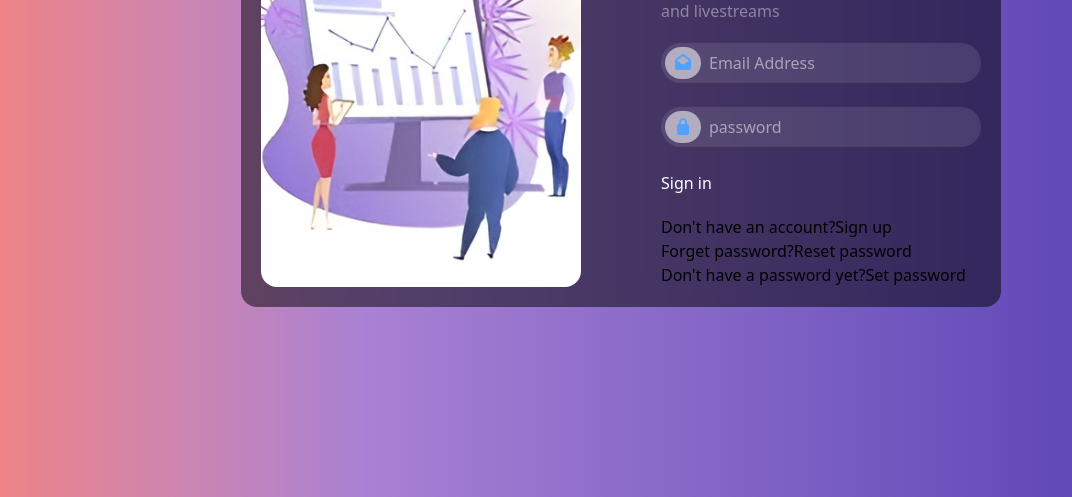
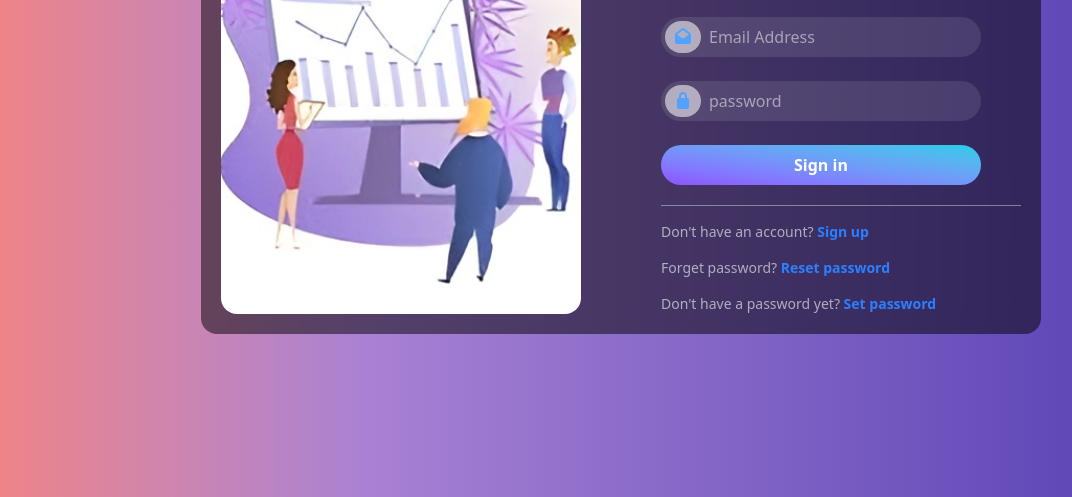
Before and after one commit to PIYOSEE/Login-Form-Tailwind, a website: page src/index.html in a window 1280 px wide. Shown: the part 303-800 px from the top of the page, without its empty margins (19-1091 px from the left). Drawn offline with Linux system fonts and the light colour scheme.

Commit message:
Uodated UI

```diff
--- a/src/index.html
+++ b/src/index.html
@@ -12,9 +12,9 @@
         <div class="relative w-full h-full">
             <img src="../assets/front_image.jpg" alt="" class="absolute w-full h-full object-cover rounded-2xl"/>
         </div>
-        <div class="max-w-80 grid gap-5">
+        <div class="max-w-90 h-auto grid gap-5">
             <h1 class="text-5xl font-bold text-white">Login</h1>
-            <p class="text-white/40">Access to 300+ hours of courses, tutorials and livestreams</p>
+            <p class="text-white/60">Access to 300+ hours of courses, tutorials and livestreams</p>
             <form action="" class="space-y-6 text-white">
                 <div class="relative">
                     <div class="absolute top-1 left-1 bg-white/55 rounded-full p-2 flex items-center justify-center text-blue-400">
@@ -28,12 +28,12 @@
                     </div>
                     <input type="text" placeholder="password" class="w-80 bg-white/10 px-12 py-2 rounded-full focus:bg-black/40 focus:outline-none focus:ring-1 focus:ring-blue-400 focus:drop-shadow-lg"/>
                 </div>
-                <button>Sign in</button>
+                <button class="bg-linear-to-bl from-[#1ecde8] to-violet-500 py-2 w-80 font-semibold rounded-full cursor-pointer ">Sign in</button>
             </form>
-            <div>
-                <p>Don't have an account?<a>Sign up</a></p>
-                <p>Forget password?<a>Reset password</a></p>
-                <p>Don't have a password yet?<a>Set password</a></p>
+            <div class="text-white/60 border-t border-white/40 pt-4 space-y-4 text-sm">
+                <p>Don't have an account?<a class="text-blue-500 font-semibold cursor-pointer"> Sign up</a></p>
+                <p>Forget password?<a class="text-blue-500 font-semibold cursor-pointer"> Reset password</a></p>
+                <p>Don't have a password yet?<a class="text-blue-500 font-semibold cursor-pointer"> Set password</a></p>
             </div>
         </div>
     </div>
```
Also changed, not shown: src/output.css.
